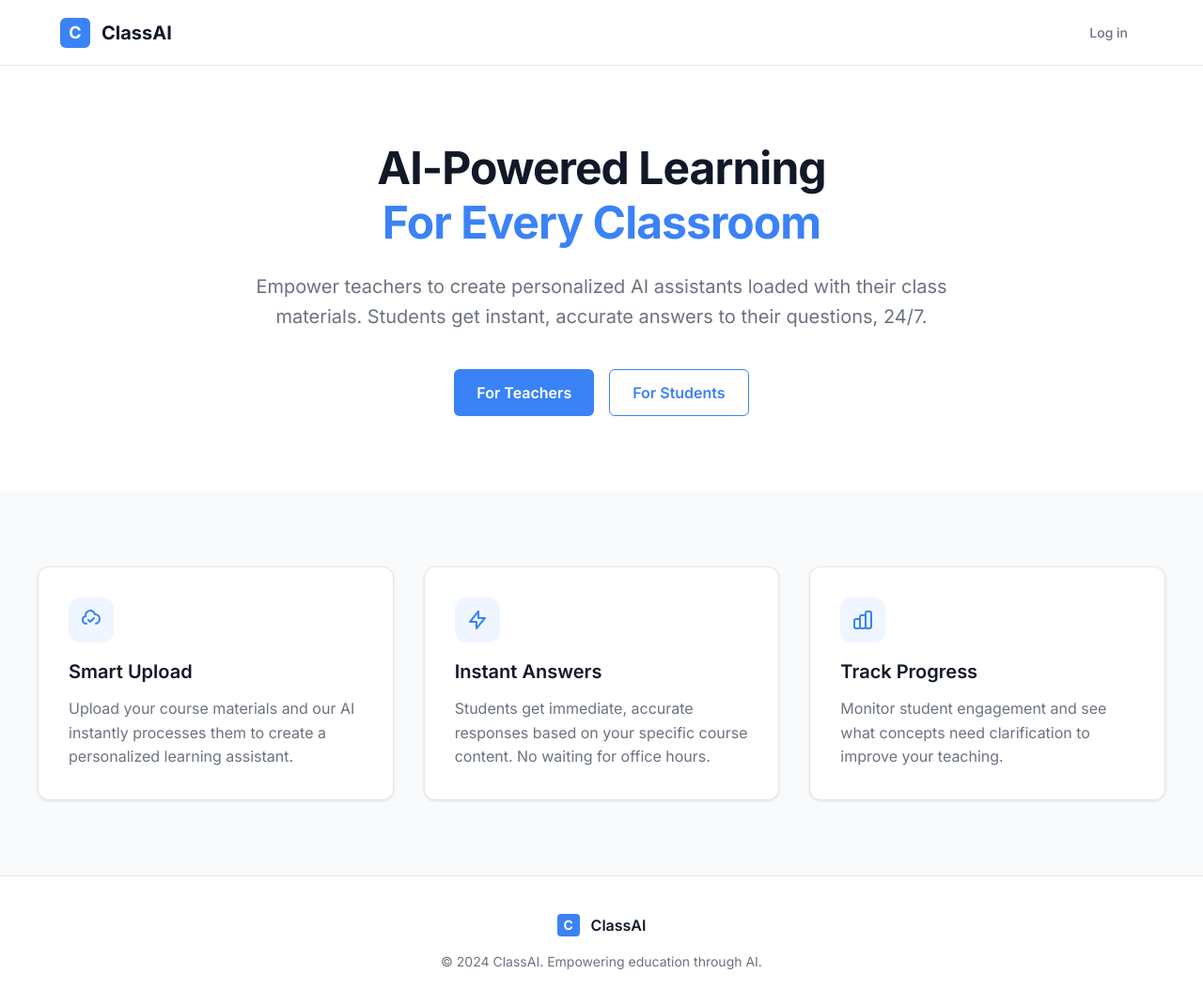
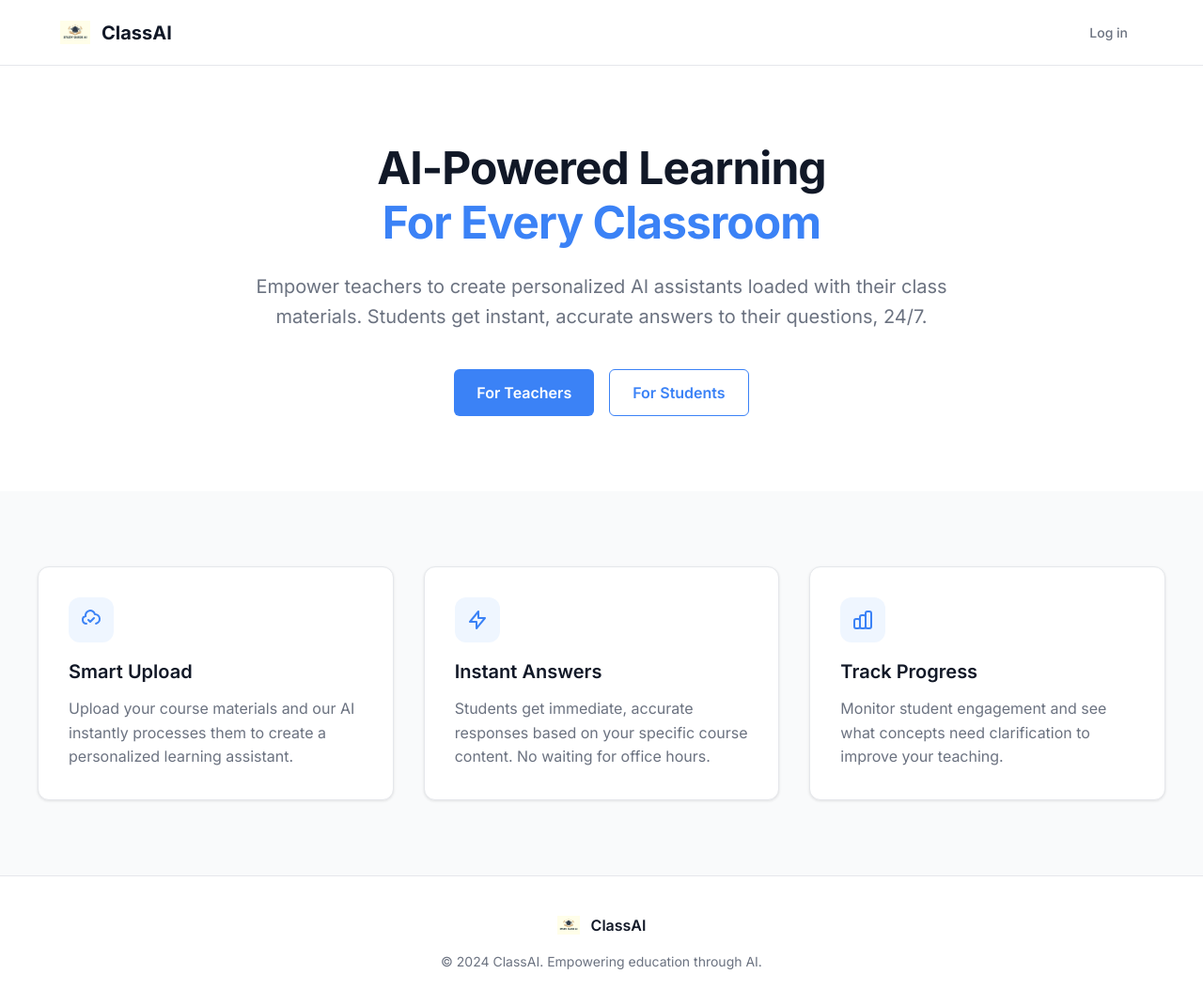
Before and after one commit to MarkPalkimas/AISCHOOL3, a React (Vite) app: page / in a window 1280 px wide. Shown: the top 1070 px of the page at 94% size. Built offline with nearby package versions, Linux system fonts and the light colour scheme; no server answers.

Commit message:
Update App.jsx

```diff
--- a/src/App.jsx
+++ b/src/App.jsx
@@ -54,17 +54,15 @@ function HomePage() {
       <nav style={{ background: 'white', borderBottom: '1px solid #E5E7EB', padding: '16px 0' }}>
         <div style={{ maxWidth: '1200px', margin: '0 auto', padding: '0 24px', display: 'flex', justifyContent: 'space-between', alignItems: 'center' }}>
           <Link to="/" style={{ display: 'flex', alignItems: 'center', gap: '12px', textDecoration: 'none' }}>
-            <div style={{
-              width: '32px',
-              height: '32px',
-              background: '#3B82F6',
-              borderRadius: '6px',
-              display: 'flex',
-              alignItems: 'center',
-              justifyContent: 'center'
-            }}>
-              <span style={{ color: 'white', fontWeight: '700', fontSize: '18px' }}>C</span>
-            </div>
+            <img
+              src="/Logo.jpg"
+              alt="ClassAI Logo"
+              style={{
+                width: '32px',
+                height: '32px',
+                objectFit: 'contain'
+              }}
+            />
             <span style={{ fontSize: '20px', fontWeight: '700', color: '#111827' }}>ClassAI</span>
           </Link>
 
@@ -181,17 +179,15 @@ function HomePage() {
       <footer style={{ borderTop: '1px solid #E5E7EB', padding: '40px 24px', textAlign: 'center' }}>
         <div style={{ maxWidth: '1200px', margin: '0 auto' }}>
           <div style={{ display: 'flex', alignItems: 'center', justifyContent: 'center', gap: '12px', marginBottom: '16px' }}>
-            <div style={{
-              width: '24px',
-              height: '24px',
-              background: '#3B82F6',
-              borderRadius: '4px',
-              display: 'flex',
-              alignItems: 'center',
-              justifyContent: 'center'
-            }}>
-              <span style={{ color: 'white', fontWeight: '700', fontSize: '14px' }}>C</span>
-            </div>
+            <img
+              src="/Logo.jpg"
+              alt="ClassAI Logo"
+              style={{
+                width: '24px',
+                height: '24px',
+                objectFit: 'contain'
+              }}
+            />
             <span style={{ fontSize: '16px', fontWeight: '600', color: '#111827' }}>ClassAI</span>
           </div>
           <p style={{ color: '#6B7280', fontSize: '14px' }}>
```
